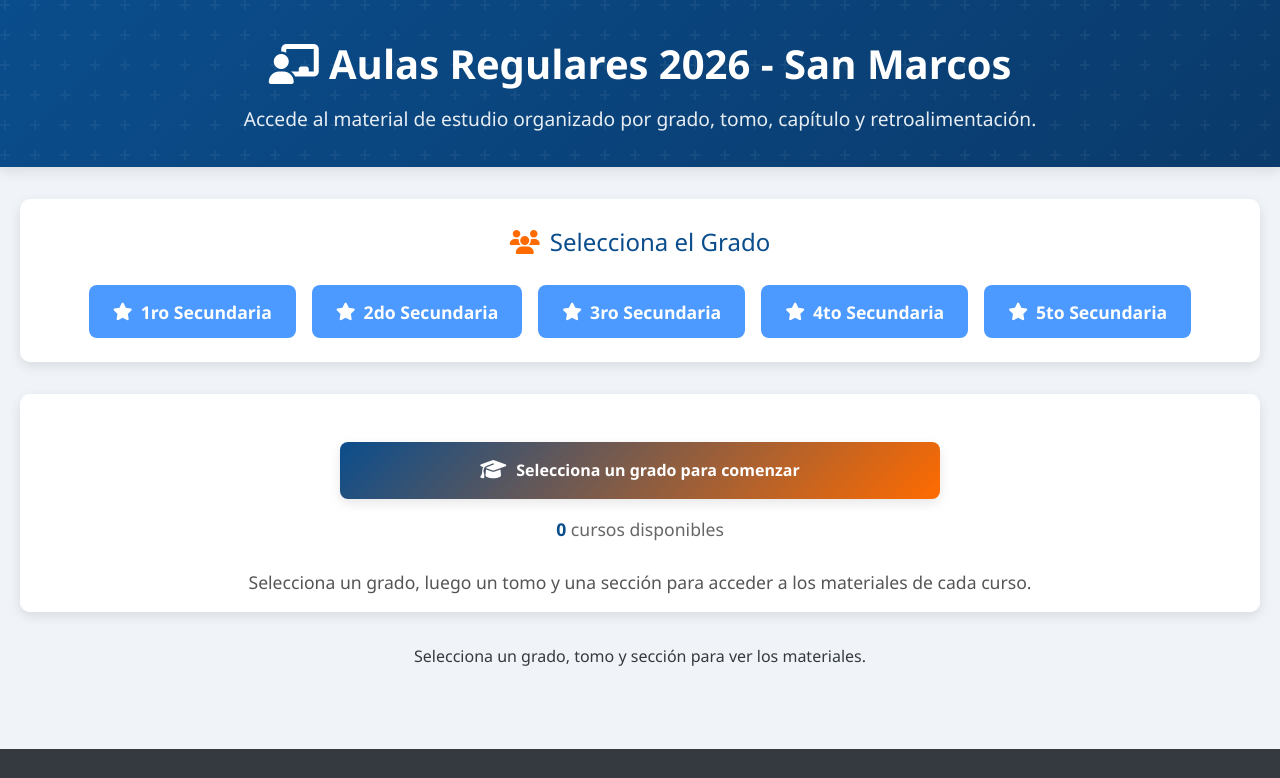
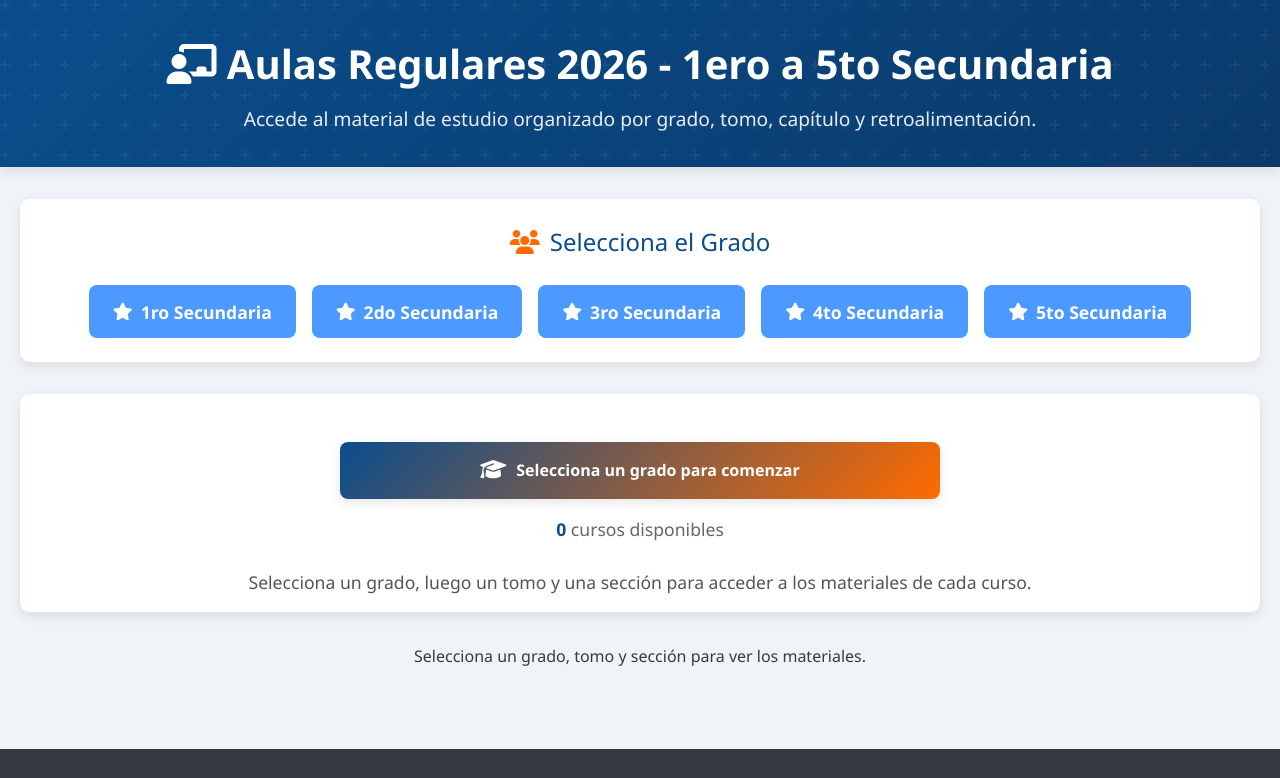
Before and after one commit to AsesorTecnologico/Site_Materiales_1ero_5to_Secundaria, a plain HTML site: page index.html in a window 1280 px wide. Shown: the top 778 px of the page. Drawn offline with Linux system fonts and the light colour scheme.

Commit message:
Add files via upload

```diff
--- a/index.html
+++ b/index.html
@@ -11,7 +11,7 @@
     <header>
         <div class="header-decoration"></div>
         <div class="container header-content">
-            <h1><i class="fas fa-chalkboard-user"></i> Aulas Regulares 2026 - San Marcos</h1>
+            <h1><i class="fas fa-chalkboard-user"></i> Aulas Regulares 2026 - 1ero a 5to Secundaria</h1>
             <p>Accede al material de estudio organizado por grado, tomo, capítulo y retroalimentación.</p>
         </div>
     </header>
```
